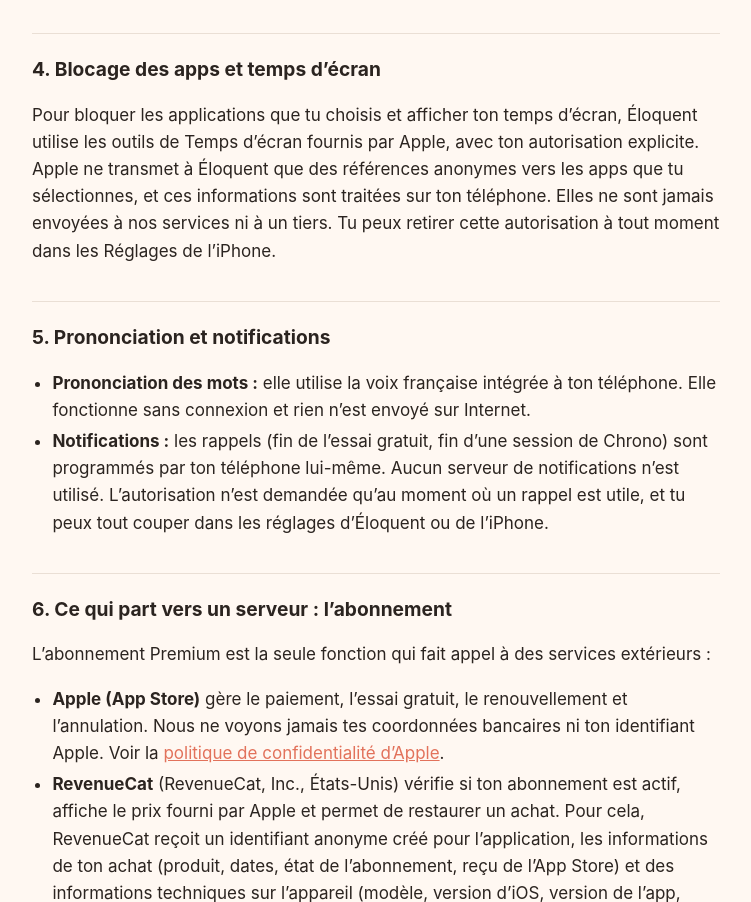
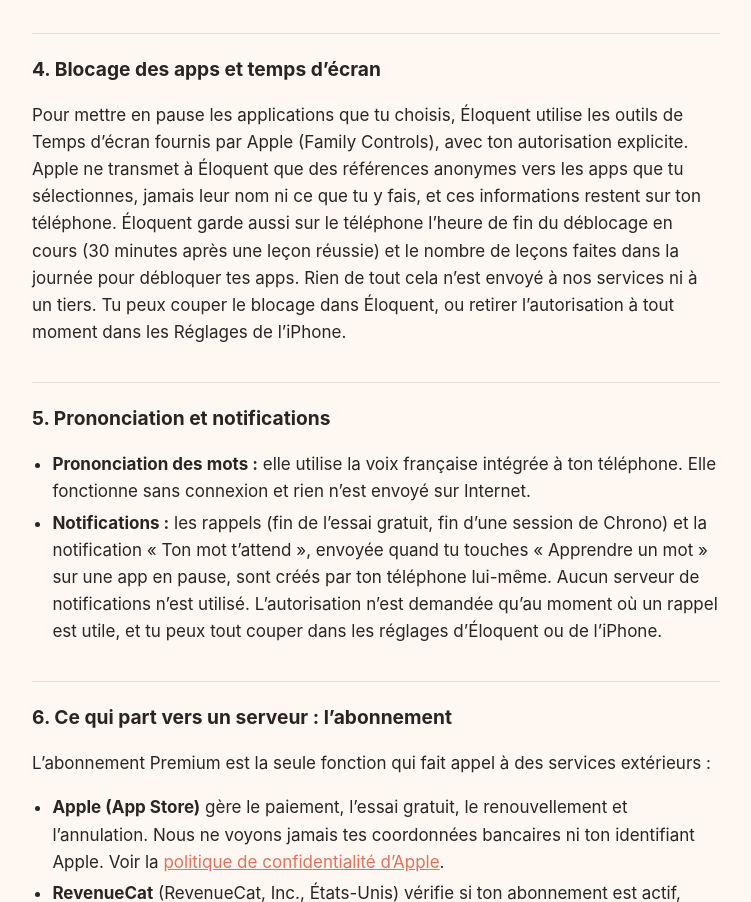
Before and after one commit to Haiitam18/Eloquent-public, a plain HTML site: page index.html in a window 1280 px wide. Shown: the part 1271-2173 px from the top of the page, without its empty margins (264-1015 px from the left). Drawn offline with Linux system fonts and the light colour scheme.

Commit message:
Politique de confidentialité : vrai blocage via Temps d'écran, déblocage de 30 minutes et notification de leçon.
Co-Authored-By: Claude Opus 5.5 <noreply@anthropic.com>

```diff
--- a/index.html
+++ b/index.html
@@ -58,12 +58,12 @@
 </table>
 
 <h2>4. Blocage des apps et temps d’écran</h2>
-<p>Pour bloquer les applications que tu choisis et afficher ton temps d’écran, Éloquent utilise les outils de Temps d’écran fournis par Apple, avec ton autorisation explicite. Apple ne transmet à Éloquent que des références anonymes vers les apps que tu sélectionnes, et ces informations sont traitées sur ton téléphone. Elles ne sont jamais envoyées à nos services ni à un tiers. Tu peux retirer cette autorisation à tout moment dans les Réglages de l’iPhone.</p>
+<p>Pour mettre en pause les applications que tu choisis, Éloquent utilise les outils de Temps d’écran fournis par Apple (Family Controls), avec ton autorisation explicite. Apple ne transmet à Éloquent que des références anonymes vers les apps que tu sélectionnes, jamais leur nom ni ce que tu y fais, et ces informations restent sur ton téléphone. Éloquent garde aussi sur le téléphone l’heure de fin du déblocage en cours (30 minutes après une leçon réussie) et le nombre de leçons faites dans la journée pour débloquer tes apps. Rien de tout cela n’est envoyé à nos services ni à un tiers. Tu peux couper le blocage dans Éloquent, ou retirer l’autorisation à tout moment dans les Réglages de l’iPhone.</p>
 
 <h2>5. Prononciation et notifications</h2>
 <ul>
   <li><strong>Prononciation des mots :</strong> elle utilise la voix française intégrée à ton téléphone. Elle fonctionne sans connexion et rien n’est envoyé sur Internet.</li>
-  <li><strong>Notifications :</strong> les rappels (fin de l’essai gratuit, fin d’une session de Chrono) sont programmés par ton téléphone lui-même. Aucun serveur de notifications n’est utilisé. L’autorisation n’est demandée qu’au moment où un rappel est utile, et tu peux tout couper dans les réglages d’Éloquent ou de l’iPhone.</li>
+  <li><strong>Notifications :</strong> les rappels (fin de l’essai gratuit, fin d’une session de Chrono) et la notification « Ton mot t’attend », envoyée quand tu touches « Apprendre un mot » sur une app en pause, sont créés par ton téléphone lui-même. Aucun serveur de notifications n’est utilisé. L’autorisation n’est demandée qu’au moment où un rappel est utile, et tu peux tout couper dans les réglages d’Éloquent ou de l’iPhone.</li>
 </ul>
 
 <h2>6. Ce qui part vers un serveur : l’abonnement</h2>
```
